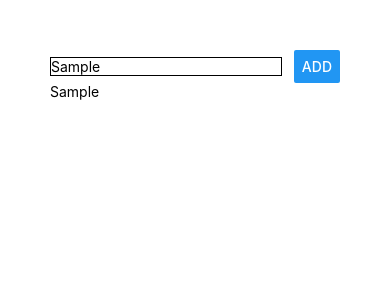
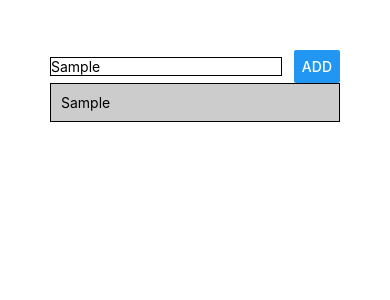
Before and after one commit to mrefil/rn-first-app, a React Native app: screen / in a window 390 px wide. Both pictures are taken after typing "Sample" into the empty fields and a click on the button "ADD". Shown: the top 300 px of the page. Built offline with nearby package versions, Linux system fonts and the light colour scheme.

Commit message:
style list

```diff
--- a/App.js
+++ b/App.js
@@ -26,7 +26,7 @@
         <Button title="ADD" onPress={addGoalHandler} />
       </View>
       <View>
-        {newGoals.map((goal) => <Text>{goal}</Text>
+        {newGoals.map((goal) => <View key={goal} style={styles.listItem}><Text>{goal}</Text></View>
         )}
       </View>
     </View>
@@ -46,5 +46,12 @@
     borderBottomColor: 'black',
     borderWidth: 1,
     width: '80%'
+  },
+  listItem: {
+    padding: 10,
+    marginWertical: 10,
+    backgroundColor: '#ccc',
+    borderColor: 'black',
+    borderWidth: 1
   }
 });
```
